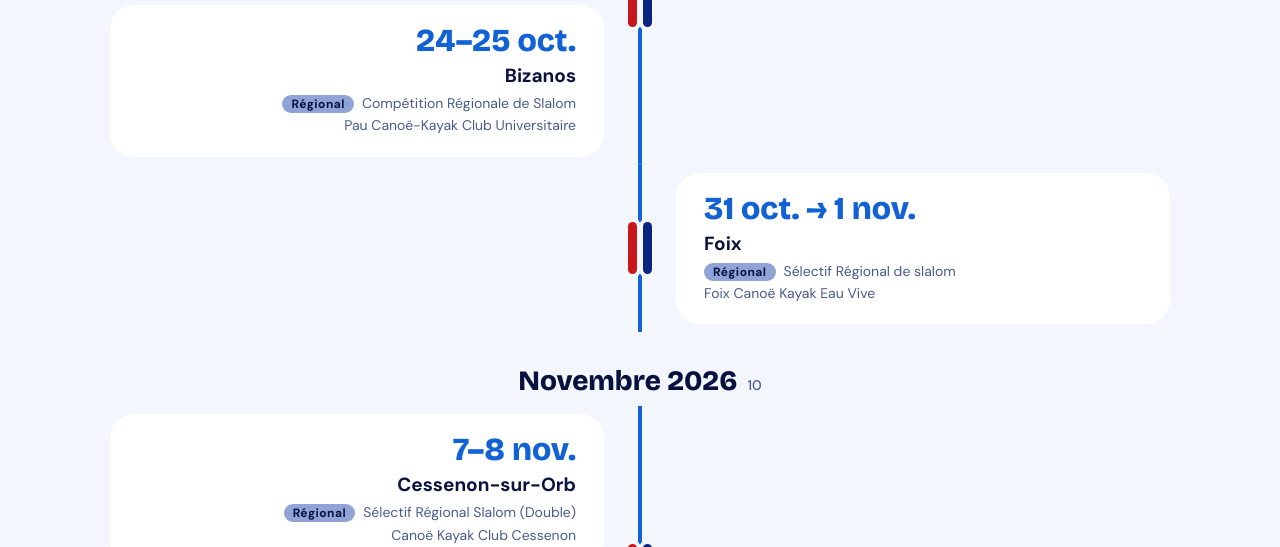
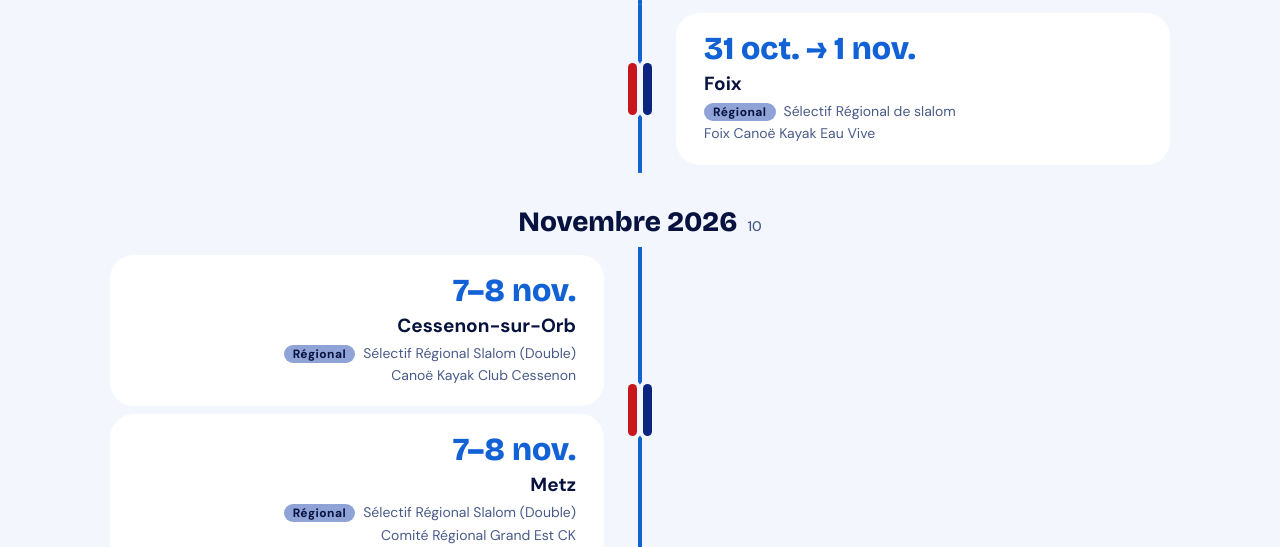
Before and after one commit to fanymrk/saison-slalom-calendrier, a plain HTML site: page index.html in a window 1280 px wide. Shown: the part 780-1327 px from the top of the page. Drawn offline with nearby package versions, Linux system fonts and the light colour scheme.

Commit message:
Remove duplicate event entry from index.html

```diff
--- a/index.html
+++ b/index.html
@@ -148,7 +148,6 @@ dialog::backdrop{background:rgba(7,18,63,.55)}
 <script>
 const D=[
 ["2026-10-24","2026-10-25","Sélectif Régional Slalom (Double)","Bizanos","Pau Canoë-Kayak Club Universitaire"],
-["2026-10-24","2026-10-25","Compétition Régionale de Slalom","Bizanos","Pau Canoë-Kayak Club Universitaire"],
 ["2026-10-31","2026-11-01","Sélectif Régional de slalom","Foix","Foix Canoë Kayak Eau Vive"],
 ["2026-11-07","2026-11-08","Sélectif Régional Slalom (Double)","Cessenon-sur-Orb","Canoë Kayak Club Cessenon"],
 ["2026-11-07","2026-11-08","Sélectif Régional Slalom (Double)","Metz","Comité Régional Grand Est CK"],
```
